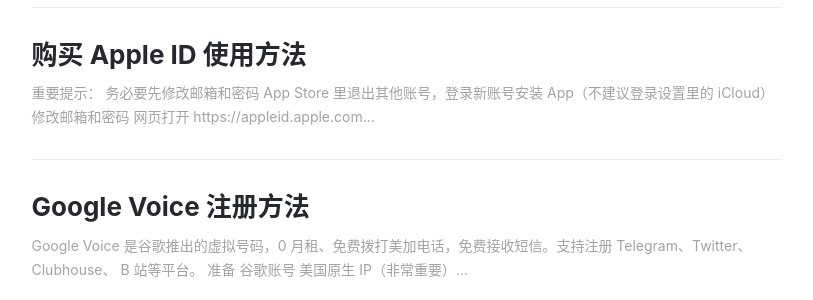
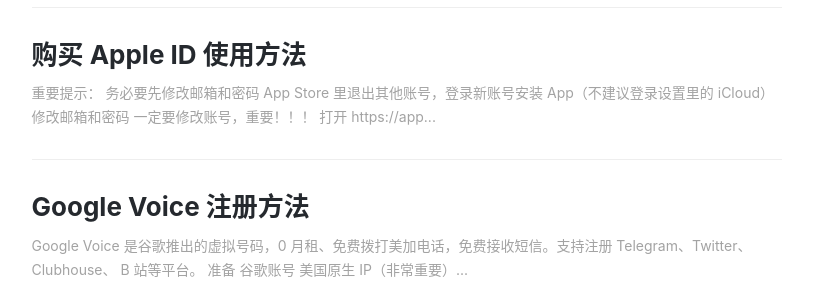
Before and after one commit to ssnhd/ssnhd.github.io, a Jekyll site: the page built from index.html, in a window 1280 px wide and 900 px high, scrolled down 1602 px. Shown: the part 176-476 px from the top of the window, without its empty margins (136-949 px from the left). Built offline with Jekyll 4.4.1, drawn with Linux system fonts in a browser that asks for light colours; nearby versions of some CDN libraries; the list of posts is cut into pages by our own code; comment, search, counter and statistics services are not loaded.

Commit message:
Update 2022-7-30-appleid-qa.md

```diff
--- a/_posts/2022-7-30-appleid-qa.md
+++ b/_posts/2022-7-30-appleid-qa.md
@@ -16,22 +16,27 @@
 2. App Store 里退出其他账号，登录新账号安装 App（不建议登录设置里的 iCloud）
 
 ## 修改邮箱和密码
-1. 网页打开 <https://appleid.apple.com/sign-in> 输入 Apple ID 账号密码，再输入密保答案登录
-2. 先修改 Apple ID 账号邮箱
-3. 再修改密码
+
+一定要修改账号，重要！！！
+
+1. 打开 <https://appleid.apple.com/sign-in> 按提示输入账号、密码、密保答案登录
+2. 先修改 Apple ID 账号邮箱（`重要`）
+3. 再修改密码（`重要`）
 
 ![](https://i.imgur.com/oX6Uo8v.png)
 
 
 
 
-## 退出其他 Apple ID
+## 使用
 
-打开 App Store 点击右上角**头像**，下滑至底部点击**退出登录**。
+`不要在设置里登录 iCloud，而是在 App Store 登录使用！`
+
+1、打开 App Store 点击右上角**头像**，下滑至底部点击**退出登录**。
 
 ![](https://i.imgur.com/yUU2nmv.jpg)
 
-## 登录新 Apple ID
+2、登录新 Apple ID
 
 App Store 点击右上角空白头像，输入 Apple ID 账号密码登录。登录成功后，等待几秒，App Store会自动切换至账号对应的国家，可以愉快的安装 App 了。
 
```
